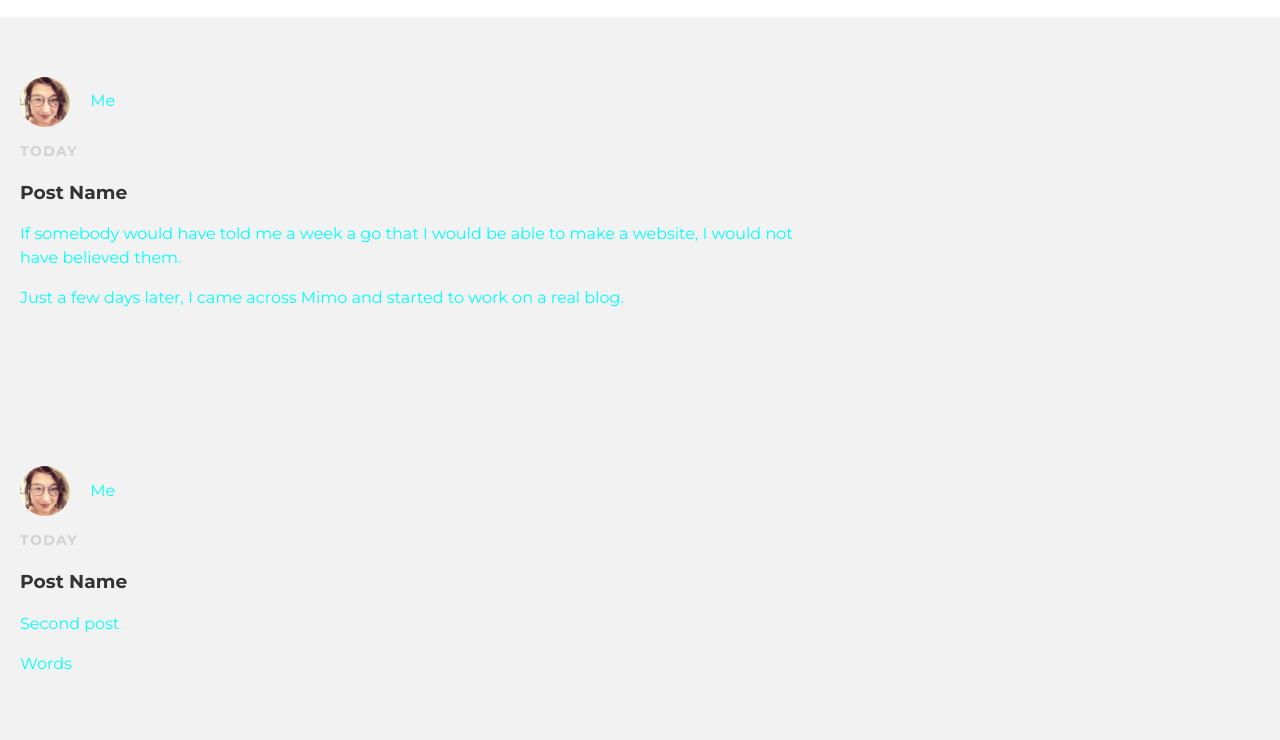
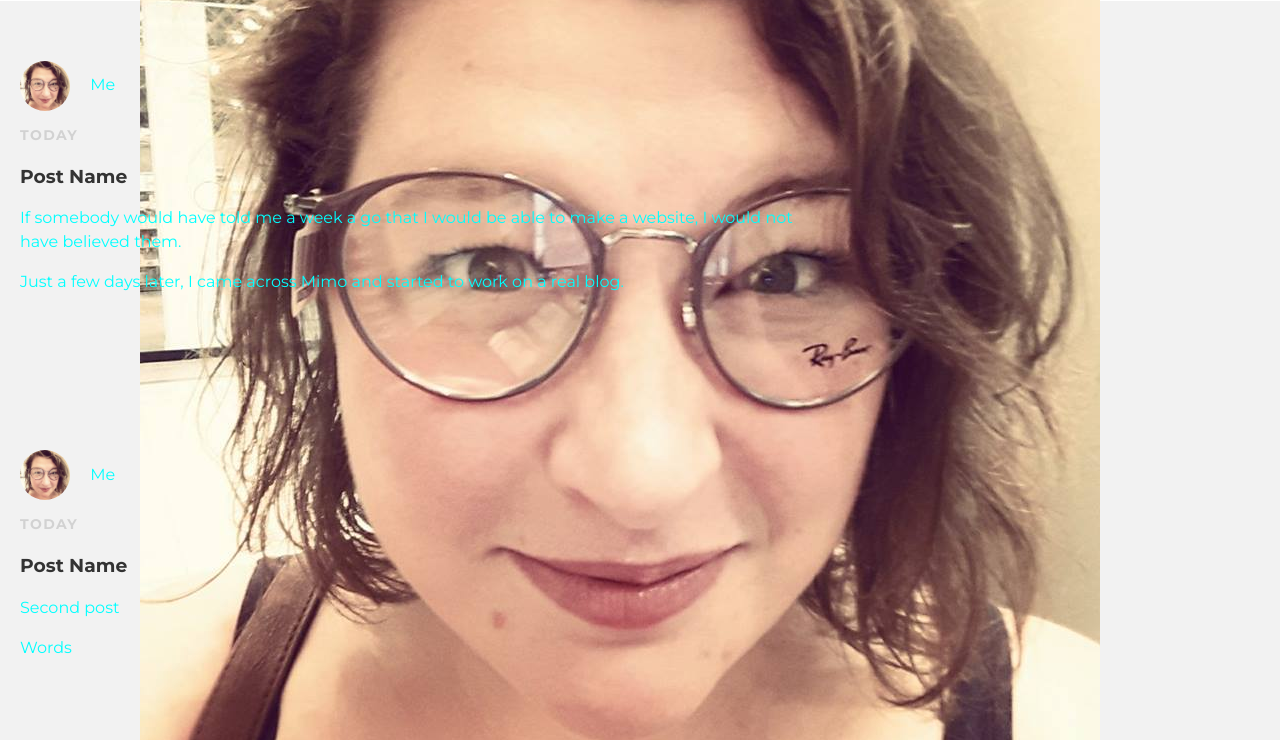
Before and after one commit to Katiemd13/Katiemd13.github.io, a plain HTML site: page index.html in a window 1280 px wide. Shown: the part 169-909 px from the top of the page. Drawn offline with Linux system fonts and the light colour scheme.

Commit message:
Update index.html

```diff
--- a/index.html
+++ b/index.html
@@ -15,6 +15,7 @@ Blog project from Mimo
 
         <div id ="header">
             <div class="container">
+                <img src="myface.jpg" alt="myface">
                 <a id="headerTitle" href="index.html">Katie Dickson</a>
                 <ul>
                     <li>
```
